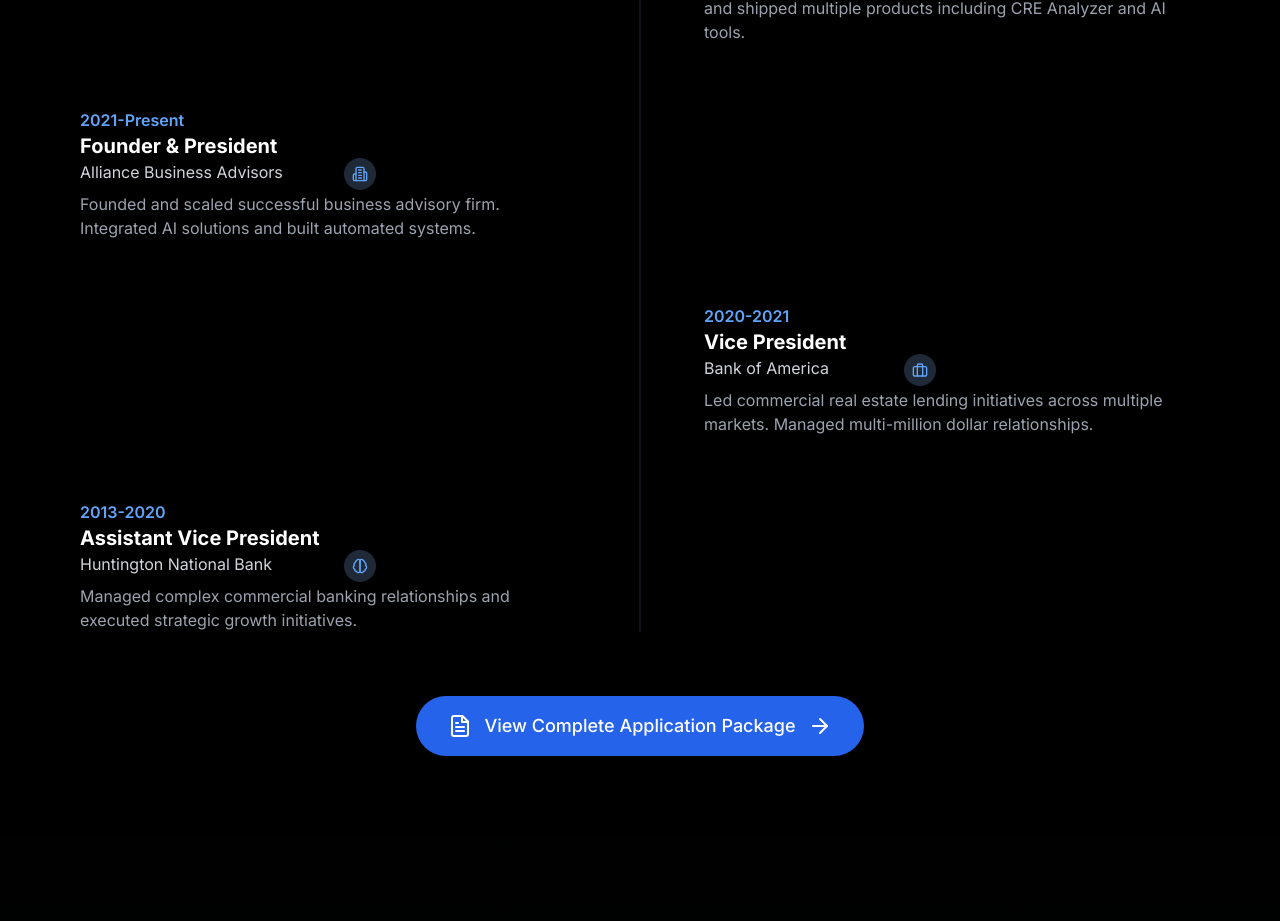
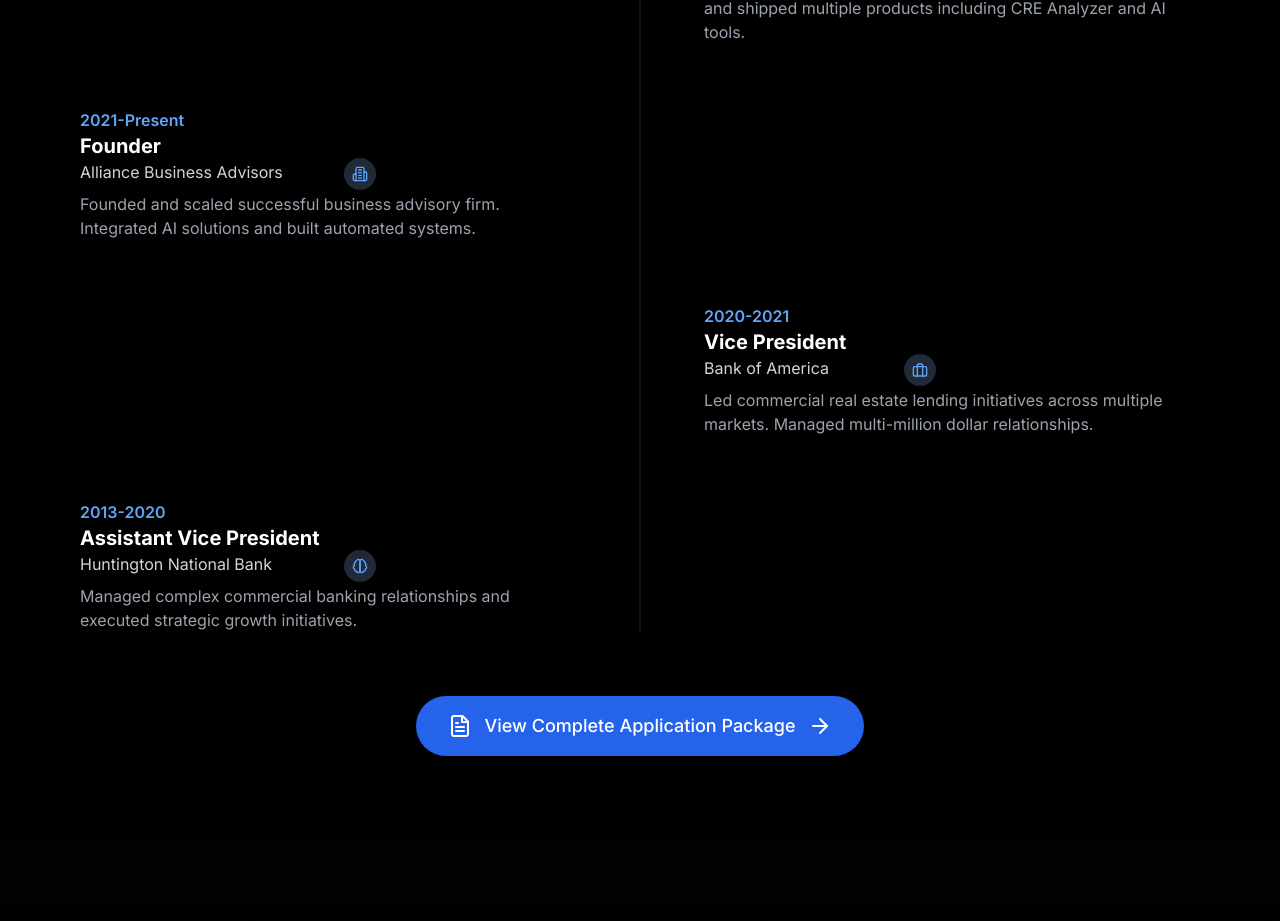
Before and after one commit to tony-42069/x-portfolio, a Next.js app: page / in a window 1280 px wide. Shown: the part 3900-4821 px from the top of the page. Built offline with nearby package versions, Linux system fonts and the light colour scheme.

Commit message:
Updated portoflio section

```diff
--- a/src/components/sections/background.tsx
+++ b/src/components/sections/background.tsx
@@ -13,7 +13,7 @@
   },
   {
     year: "2021-Present",
-    title: "Founder & President",
+    title: "Founder",
     company: "Alliance Business Advisors",
     description: "Founded and scaled successful business advisory firm. Integrated AI solutions and built automated systems.",
     icon: Building2
```
